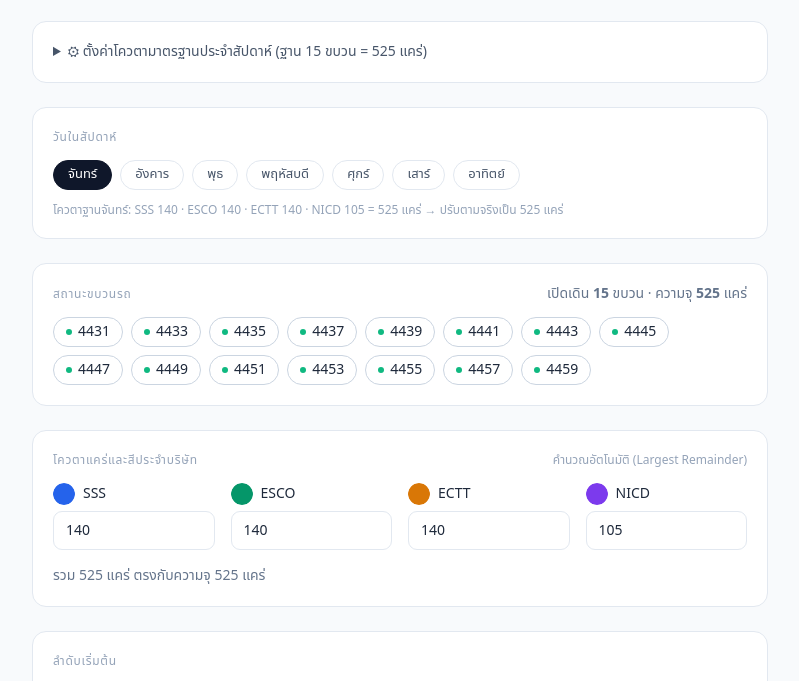
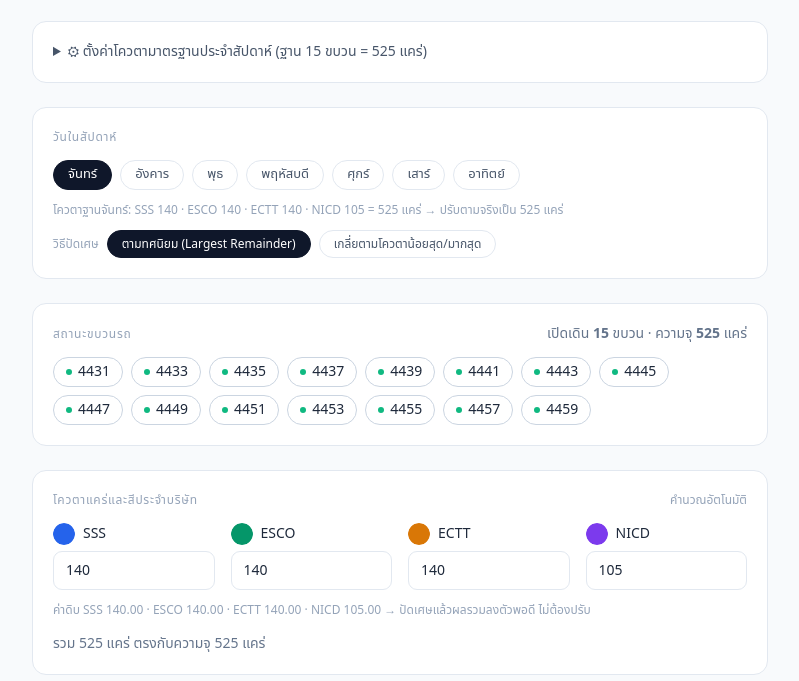
Before and after one commit to ddarinsrt/railway-quota, a plain HTML site: page index.html in a window 1280 px wide. Shown: the part 103-784 px from the top of the page, without its empty margins (240-1039 px from the left). Drawn offline with nearby package versions, Linux system fonts and the light colour scheme.

Commit message:
Add files via upload

```diff
--- a/index.html
+++ b/index.html
@@ -38,6 +38,7 @@ body{font-family:'Sarabun','Noto Sans Thai',system-ui,sans-serif;background:#F8F
     <div class="lbl">วันในสัปดาห์</div>
     <div id="days" class="flex flex-wrap gap-2"></div>
     <div id="baseinfo" class="text-xs text-slate-400 mt-3"></div>
+    <div id="rmethod" class="flex flex-wrap items-center gap-2 mt-3"></div>
   </section>
   <section class="sec no-print">
     <div class="flex justify-between items-baseline"><div class="lbl">สถานะขบวนรถ</div><div id="capinfo" class="text-sm text-slate-500"></div></div>
@@ -46,7 +47,8 @@ body{font-family:'Sarabun','Noto Sans Thai',system-ui,sans-serif;background:#F8F
   <section class="sec no-print">
     <div class="flex justify-between items-baseline"><div class="lbl">โควตาแคร่และสีประจำบริษัท</div><div id="qnote" class="text-xs text-slate-400"></div></div>
     <div id="quota" class="grid grid-cols-2 sm:grid-cols-4 gap-4"></div>
-    <div id="valid" class="mt-4 text-sm"></div>
+    <div id="rnote" class="mt-3 text-xs text-slate-400"></div>
+    <div id="valid" class="mt-2 text-sm"></div>
   </section>
   <section class="sec no-print">
     <div class="lbl">ลำดับเริ่มต้น</div>
@@ -83,13 +85,32 @@ const ic=(n,c='w-4 h-4')=>`<svg class="${c} inline-block" viewBox="0 0 24 24" fi
 /* ---------- State + localStorage ---------- */
 const DAYS=['จันทร์','อังคาร','พุธ','พฤหัสบดี','ศุกร์','เสาร์','อาทิตย์'];
 const DEFWEEK=[[140,140,140,105],[175,105,140,105],[140,175,105,105],[105,140,140,140],[150,120,135,120],[160,130,120,115],[130,150,125,120]];
-function hamilton(w,T){
-  const B=w.reduce((a,b)=>a+b,0);if(!B||!T)return [0,0,0,0];
-  const base=w.map(x=>Math.floor(x*T/B)),fr=w.map((x,i)=>({i,r:(x*T)%B}));
-  const left=T-base.reduce((a,b)=>a+b,0);fr.sort((a,b)=>b.r-a.r||a.i-b.i);
-  for(let k=0;k<left;k++)base[fr[k].i]++;return base;
+function scale(w,T,m){
+  const B=w.reduce((a,b)=>a+b,0),adj=[];
+  if(!B||!T)return {q:[0,0,0,0],adj,raw:[0,0,0,0]};
+  const raw=w.map(x=>x*T/B),q=raw.map(x=>Math.round(x)),fr=i=>raw[i]-Math.floor(raw[i]);
+  let diff=T-q.reduce((a,b)=>a+b,0);
+  while(diff!==0){
+    let c;
+    if(diff>0){
+      const cand=[0,1,2,3].filter(i=>w[i]>0);
+      cand.sort(m===1?(a,b)=>(raw[b]-q[b])-(raw[a]-q[a])||a-b:(a,b)=>q[a]-q[b]||fr(b)-fr(a)||a-b);
+      c=cand[0];q[c]++;adj.push({c,d:1});diff--;
+    }else{
+      const cand=[0,1,2,3].filter(i=>q[i]>0);
+      cand.sort(m===1?(a,b)=>(raw[a]-q[a])-(raw[b]-q[b])||a-b:(a,b)=>q[b]-q[a]||fr(a)-fr(b)||a-b);
+      c=cand[0];q[c]--;adj.push({c,d:-1});diff++;
+    }
+  }
+  return {q,adj,raw};
 }
-let S={open:{},q:[140,140,140,105],st:0,sn:1,colors:DEF.slice(),week:DEFWEEK.map(r=>r.slice()),day:(new Date().getDay()+6)%7,edited:false};
+function roundNote(r,m){
+  if(!r.adj.length)return 'ปัดเศษแล้วผลรวมลงตัวพอดี ไม่ต้องปรับ';
+  const t={};r.adj.forEach(a=>{t[a.c]=(t[a.c]||0)+a.d});
+  const txt=Object.keys(t).map(c=>`${t[c]>0?'+':''}${t[c]} แคร่${t[c]>0?'ให้':'จาก'} ${CO[c]}`).join(', ');
+  return m===1?`คำนวณตามทศนิยม: ${txt}`:`เกลี่ยตามโควตา: ${txt} (${r.adj[0].d>0?'บริษัทที่ได้น้อยสุด':'บริษัทที่ได้มากสุด'})`;
+}
+let S={open:{},q:[140,140,140,105],st:0,sn:1,colors:DEF.slice(),week:DEFWEEK.map(r=>r.slice()),day:(new Date().getDay()+6)%7,edited:false,round:1};
 TR.forEach(t=>S.open[t]=true);
 try{const x=JSON.parse(localStorage.getItem('rfqs_v2'));if(x&&x.q&&x.open)S=Object.assign(S,x);}catch(e){}
 
@@ -359,16 +380,23 @@ function copy(t,m){
     try{document.execCommand('copy')}catch(e){}a.remove();}).then(()=>flash(m));
 }
 
-const rescale=()=>{S.q=hamilton(S.week[S.day],openList().length*CAP);S.edited=false;};
-function updateQnote(){$('qnote').innerHTML=S.edited?'แก้ไขเอง · <button class="underline" id="qreset">คืนค่าอัตโนมัติ</button>':'คำนวณอัตโนมัติ (Largest Remainder)';}
+const rescale=()=>{S.q=scale(S.week[S.day],openList().length*CAP,S.round||1).q;S.edited=false;};
+function updateQnote(){
+  $('qnote').innerHTML=S.edited?'แก้ไขเอง · <button class="underline" id="qreset">คืนค่าอัตโนมัติ</button>':'คำนวณอัตโนมัติ';
+  if(S.edited){$('rnote').textContent='โควตาถูกแก้ไขด้วยมือ';return;}
+  const m=S.round||1,r=scale(S.week[S.day],openList().length*CAP,m);
+  $('rnote').textContent=(r.raw[0]||r.raw[1]||r.raw[2]||r.raw[3]?'ค่าดิบ '+CO.map((c,i)=>`${c} ${r.raw[i].toFixed(2)}`).join(' · ')+' → ':'')+roundNote(r,m);
+}
 function syncQuota(){document.querySelectorAll('[data-q]').forEach(el=>el.value=S.q[el.dataset.q]);updateQnote();renderValid();}
 $('qnote').onclick=e=>{if(e.target.id==='qreset'){rescale();save();clearRes();syncQuota();}};
 function renderDays(){
   $('days').innerHTML=DAYS.map((d,i)=>`<button data-d="${i}" class="pill ${i===S.day?'on':''}">${d}</button>`).join('');
+  $('rmethod').innerHTML=`<span class="text-xs text-slate-400">วิธีปัดเศษ</span>`+[[1,'ตามทศนิยม (Largest Remainder)'],[2,'เกลี่ยตามโควตาน้อยสุด/มากสุด']].map(([v,t])=>`<button data-r="${v}" class="pill ${(S.round||1)===v?'on':''}" style="font-size:12px">${t}</button>`).join('');
   const w=S.week[S.day],B=w.reduce((a,b)=>a+b,0),n=openList().length;
   $('baseinfo').textContent=B===0?'⚠ ยังไม่ได้ตั้งค่าโควตาฐานของวันนี้ (ตั้งค่าที่ส่วนตั้งค่าโควตามาตรฐาน)':`โควตาฐาน${DAYS[S.day]}: ${CO.map((c,i)=>`${c} ${w[i]}`).join(' · ')} = ${B} แคร่${B!==525?' (ไม่ใช่ 525)':''} → ปรับตามจริงเป็น ${n*CAP} แคร่`;
 }
 $('days').onclick=e=>{const b=e.target.closest('[data-d]');if(!b)return;S.day=+b.dataset.d;rescale();save();clearRes();renderDays();syncQuota();};
+$('rmethod').onclick=e=>{const b=e.target.closest('[data-r]');if(!b)return;S.round=+b.dataset.r;rescale();save();clearRes();renderDays();syncQuota();};
 function updateWeekSums(){DAYS.forEach((_,d)=>{const t=S.week[d].reduce((a,b)=>a+b,0),el=$('ws'+d);
   if(el){el.textContent=t===525?'525 ✓':t+' ⚠';el.className='py-1.5 text-right whitespace-nowrap '+(t===525?'text-emerald-600':'text-red-600');}});}
 function renderWeek(){
```
